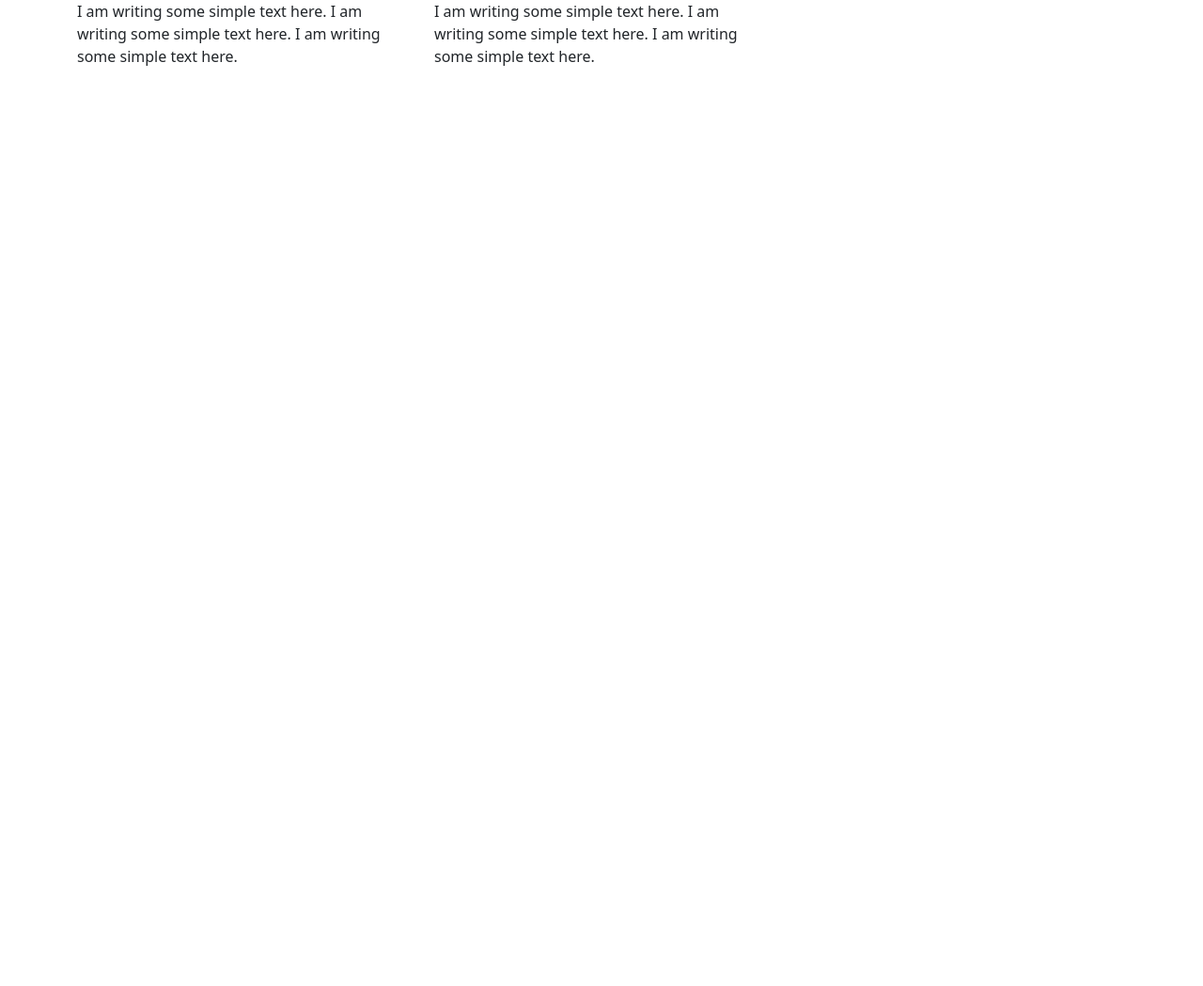
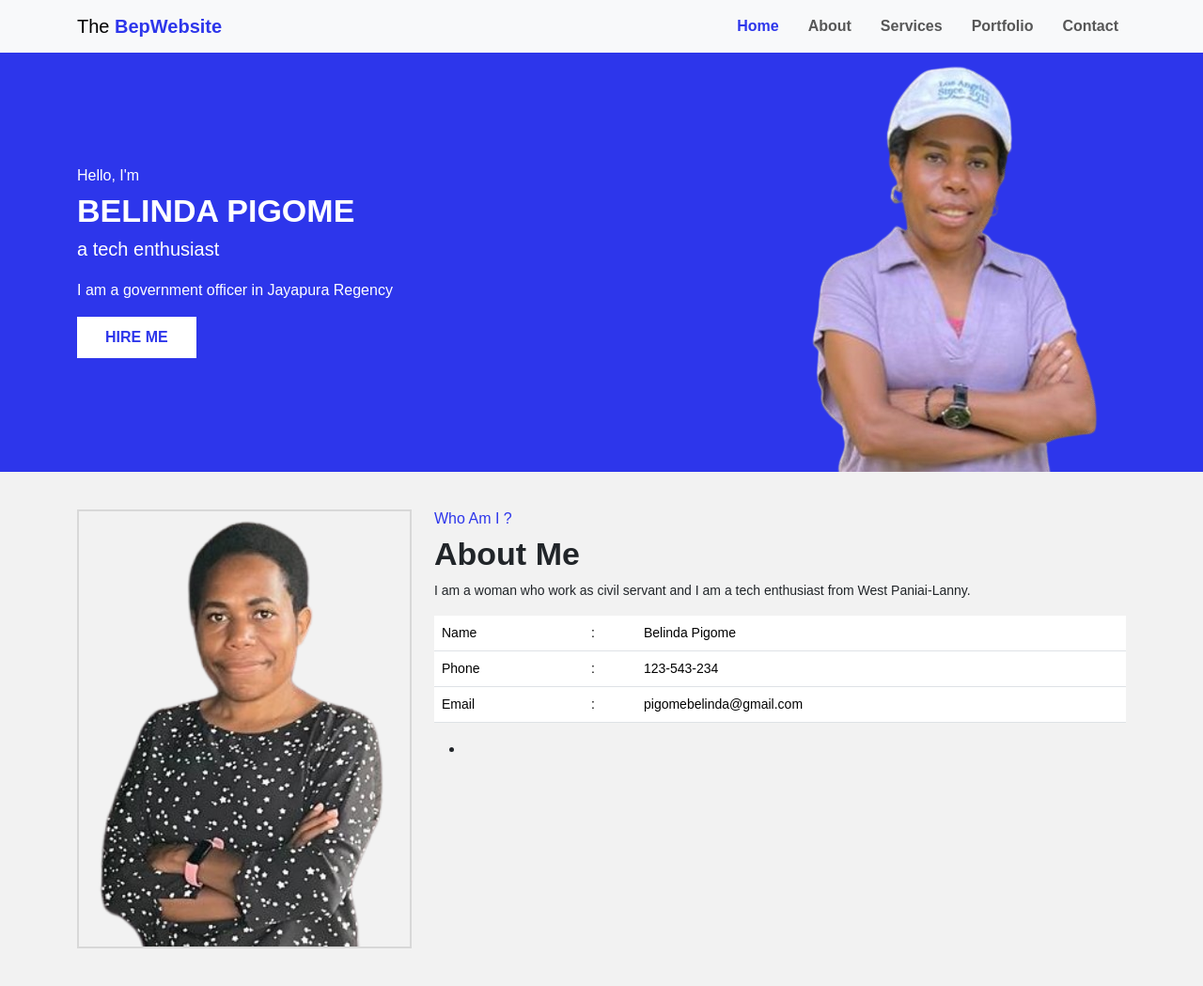
Before and after one commit to belindaelisabeth/test_12, a plain HTML site: page index.html in a window 1280 px wide. Shown: the whole page at 94% size. Before the commit the page ends 800 px from the top, so only its background shows below. Drawn offline with Linux system fonts and the light colour scheme.

Commit message:
commit pertama

```diff
--- a/css/custom.css
+++ b/css/custom.css
@@ -0,0 +1,110 @@
+body {
+  font-family: "poppins", sans-serif;
+}
+
+/* Header Section */
+.dropdown:hover .dropdown-menu {
+  display: block;
+}
+.logo span {
+  font-weight: bold;
+  color: #2d36eb;
+}
+
+.logo img {
+  height: 100px;
+}
+
+nav .nav-item a {
+  font-weight: 600;
+  font-size: 12;
+  margin-left: 15px;
+}
+nav .nav-item .nav-link.active {
+  color: #2d36eb;
+}
+nav .nav-item .nav-link:hover {
+  color: #2d36eb;
+}
+
+/* Home page .banner sectiom */
+.home-banner {
+  background: #2d36eb;
+}
+
+.home-banner .left {
+  color: #fff;
+}
+
+.home-banner .left h4 {
+  font-weight: 400;
+  font-size: 16px;
+}
+
+.home-banner .left h2 {
+  font-weight: 700;
+  font-size: 34px;
+  text-transform: uppercase;
+}
+
+.home-banner .left h3 {
+  font-weight: 500;
+  font-size: 20px;
+  margin-bottom: 20px;
+}
+
+.home-banner .left .button a {
+  background: #fff;
+  color: #2d36eb;
+  border-radius: 0;
+  border: 0;
+  font-weight: 600;
+  font-size: 16px;
+  text-transform: uppercase;
+  padding: 10px 30px;
+}
+
+.home-banner .left .button a:hover {
+  background: #3b3b3b;
+  color: #fff;
+}
+
+.home-banner .left p {
+  font-size: 16px;
+}
+
+.home-banner .right {
+  text-align: right;
+}
+
+.home-banner .right img {
+  max-width: 100%;
+}
+
+/* Home page  .about section */
+.home-about {
+  background: #f2f2f2;
+  padding-top: 40px;
+  padding-bottom: 40px;
+}
+.home-about .left img {
+  width: 100%;
+  height: auto;
+  border: 2px solid #d8d8d8;
+}
+
+.home-about .right h3 {
+  font-size: 16px;
+  color: #2d36eb;
+}
+.home-about .right h2 {
+  font-weight: 700;
+  font-size: 34px;
+}
+.home-about .right p {
+  font-size: 14px;
+}
+
+.home-about .contact-info table tr td {
+  font-size: 14px;
+}
--- a/index.html
+++ b/index.html
@@ -8,10 +8,120 @@
     <link rel="stylesheet" href="css/custom.css" />
   </head>
   <body>
-    <div class="container">
-      <div class="row">
-        <div class="col-md-4">I am writing some simple text here. I am writing some simple text here. I am writing some simple text here.</div>
-        <div class="col-md-4">I am writing some simple text here. I am writing some simple text here. I am writing some simple text here.</div>
+    <nav class="navbar navbar-expand-lg bg-body-tertiary">
+      <div class="container">
+        <a class="navbar-brand logo" href="#">
+          The <span> BepWebsite</span>
+          <!-- <img src="images/bep.png" alt="" /> -->
+        </a>
+        <button class="navbar-toggler" type="button" data-bs-toggle="collapse" data-bs-target="#navbarNavDropdown" aria-controls="navbarNavDropdown" aria-expanded="false" aria-label="Toggle navigation">
+          <span class="navbar-toggler-icon"></span>
+        </button>
+        <div class="collapse navbar-collapse justify-content-end" id="navbarNavDropdown">
+          <ul class="navbar-nav">
+            <li class="nav-item">
+              <a class="nav-link active" aria-current="page" href="#">Home</a>
+            </li>
+            <li class="nav-item">
+              <a class="nav-link" href="#">About</a>
+            </li>
+            <li class="nav-item">
+              <a class="nav-link" href="#">Services</a>
+            </li>
+            <li class="nav-item">
+              <a class="nav-link" href="#">Portfolio</a>
+            </li>
+            <li class="nav-item">
+              <a class="nav-link" href="#">Contact</a>
+            </li>
+            <!-- <li class="nav-item dropdown">
+              <a class="nav-link dropdown-toggle" href="#" role="button" data-bs-toggle="dropdown" aria-expanded="false"> Dropdown link </a>
+              <ul class="dropdown-menu">
+                <li><a class="dropdown-item" href="#">Action</a></li>
+                <li><a class="dropdown-item" href="#">Another action</a></li>
+                <li><a class="dropdown-item" href="#">Something else here</a></li>
+              </ul>
+            </li> -->
+          </ul>
+        </div>
+      </div>
+    </nav>
+
+    <div class="home-banner">
+      <div class="container">
+        <div class="row">
+          <div class="col-md-6 d-flex align-items-center">
+            <div class="left">
+              <h4>Hello, I'm</h4>
+              <h2>Belinda Pigome</h2>
+              <h3>a tech enthusiast</h3>
+              <p>I am a government officer in Jayapura Regency</p>
+              <div class="button">
+                <a href="" class="btn btn-primary">Hire Me</a>
+              </div>
+            </div>
+          </div>
+          <div class="col-md-6">
+            <div class="right">
+              <img src="images/background03.png" alt="" />
+            </div>
+          </div>
+        </div>
+      </div>
+    </div>
+
+    <div class="home-about">
+      <div class="container">
+        <div class="row">
+          <div class="col-md-4">
+            <div class="left">
+              <img src="images/bell.png" alt="" />
+            </div>
+          </div>
+          <div class="col-md-8">
+            <div class="right">
+              <h3>Who Am I ?</h3>
+              <h2>About Me</h2>
+              <p>I am a woman who work as civil servant and I am a tech enthusiast from West Paniai-Lanny.</p>
+              <div class="contact-info">
+                <div class="table-responsive">
+                  <table class="table">
+                    <tr>
+                      <td>
+                        Name
+                      </td>
+                      <td>:</td>
+                      <td>Belinda Pigome</td>
+                    </tr>
+
+                    <tr>
+                      <td>
+                        Phone
+                      </td>
+                      <td>:</td>
+                      <td>123-543-234</td>
+                    </tr>
+
+                    <tr>
+                      <td>
+                        Email
+                      </td>
+                      <td>:</td>
+                      <td>pigomebelinda@gmail.com</td>
+                    </tr>
+                  </table>
+
+                  </div>
+                </div>
+                <div class="social">
+                  <ul>
+                    <li> <a href=""></a></li>
+                  </ul>
+                </div>
+              </div>
+            </div>
+          </div>
+        </div>
       </div>
     </div>
 
```
Also changed, not shown: images/background03.png (added), images/bell.png (added), images/bep.png (added), images/bep0.png (added).
